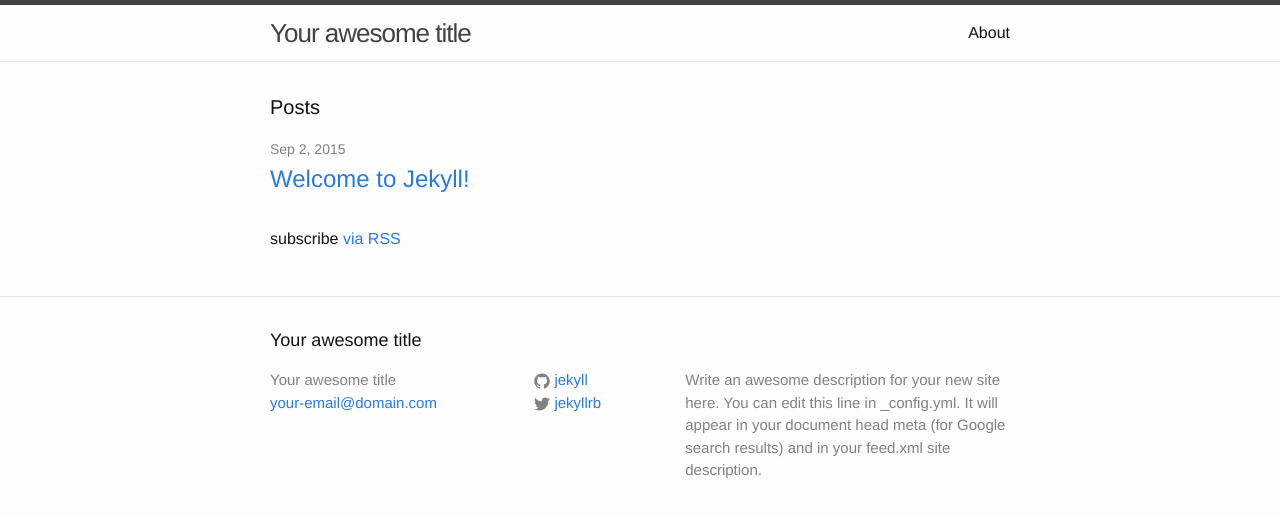
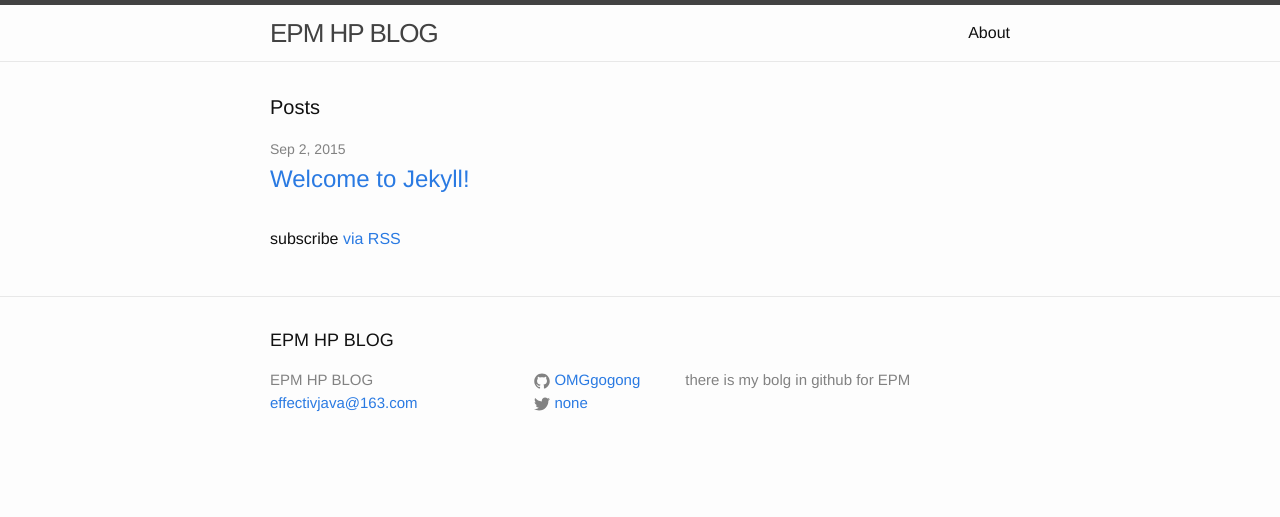
Before and after one commit to OMGgogong/myblog, a Jekyll site: the page built from index.html, in a window 1280 px wide. Shown: the top 517 px of the page. Built offline with Jekyll 4.4.1, drawn with Linux system fonts in a browser that asks for light colours.

Commit message:
Update _config.yml

```diff
--- a/_config.yml
+++ b/_config.yml
@@ -1,14 +1,12 @@
 # Site settings
-title: Your awesome title
-email: your-email@domain.com
+title: EPM HP BLOG
+email: effectivjava@163.com
 description: > # this means to ignore newlines until "baseurl:"
-  Write an awesome description for your new site here. You can edit this
-  line in _config.yml. It will appear in your document head meta (for
-  Google search results) and in your feed.xml site description.
+  there is my bolg in github for EPM
 baseurl: "" # the subpath of your site, e.g. /blog/
 url: "http://yourdomain.com" # the base hostname & protocol for your site
-twitter_username: jekyllrb
-github_username:  jekyll
+twitter_username: none
+github_username:  OMGgogong
 
 # Build settings
 markdown: kramdown
```
